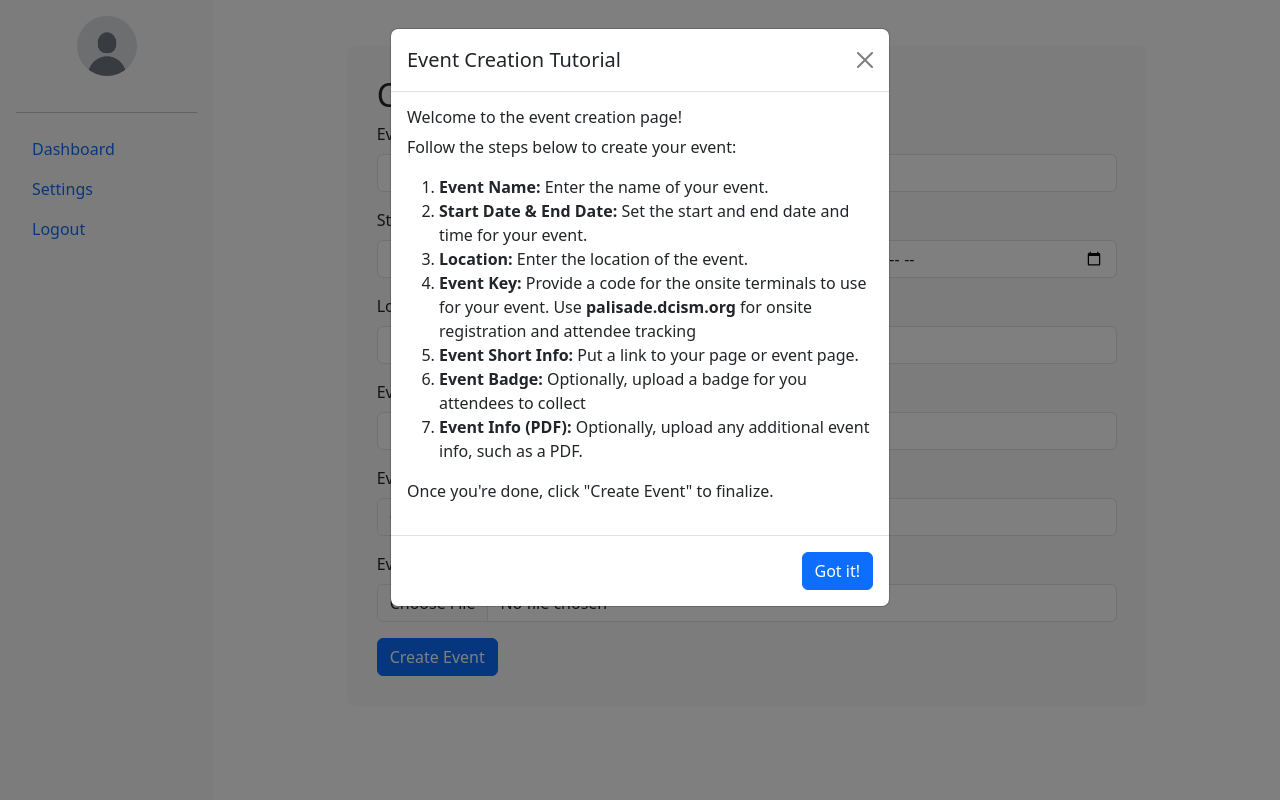
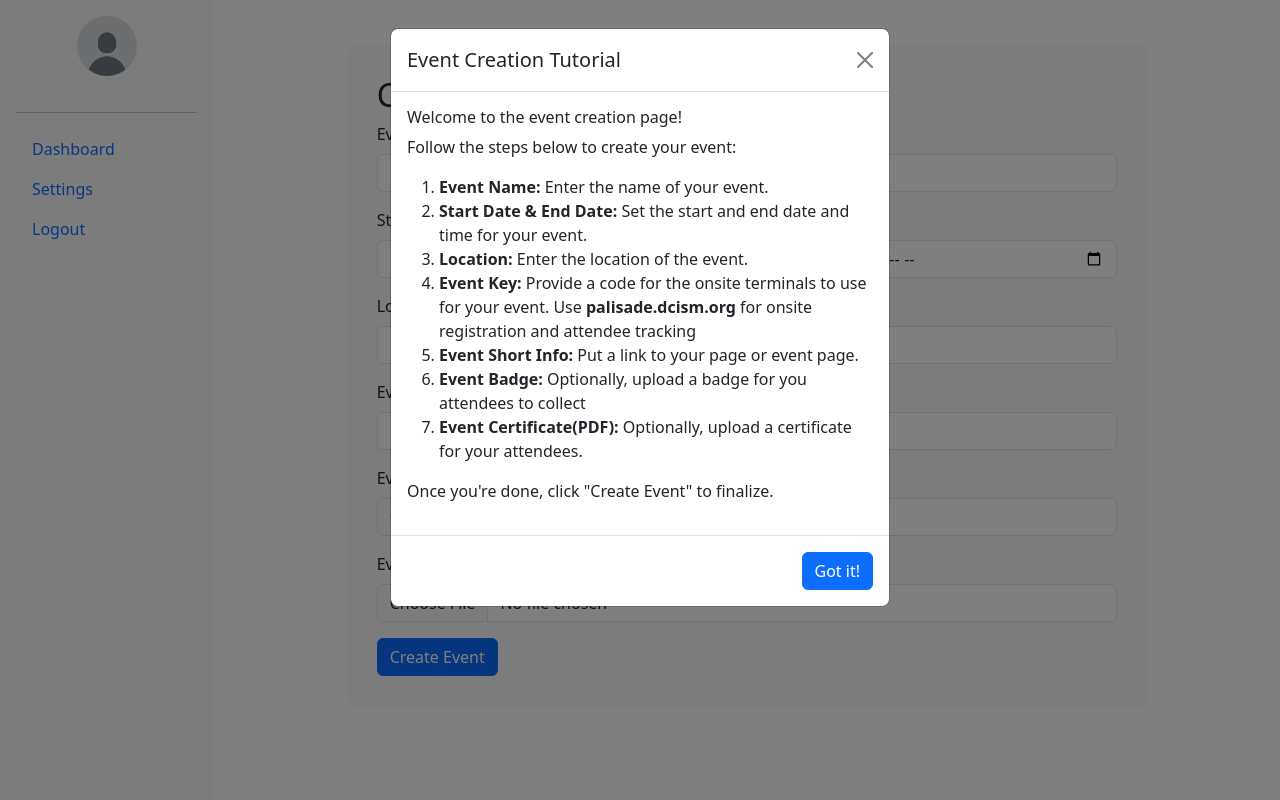
Before and after one commit to p3n74/accountRegistration, a PHP site: page /create-event.php in a window 1280 px wide. Run offline with PHP 8.4, Linux system fonts and the light colour scheme; the visitor is signed in with stand-in values (Sample User, id 1); data that the repository does not hold is empty.

Commit message:
Update create-event.php

```diff
--- a/create-event.php
+++ b/create-event.php
@@ -220,7 +220,7 @@ $conn->close();
             <li><strong>Event Key:</strong> Provide a code for the onsite terminals to use for your event. Use <strong>palisade.dcism.org</strong> for onsite registration and attendee tracking</li>
             <li><strong>Event Short Info:</strong> Put a link to your page or event page.</li>
             <li><strong>Event Badge:</strong> Optionally, upload a badge for you attendees to collect </li>
-            <li><strong>Event Info (PDF):</strong> Optionally, upload any additional event info, such as a PDF.</li>
+            <li><strong>Event Certificate(PDF):</strong> Optionally, upload a certificate for your attendees.</li>
           </ol>
           <p>Once you're done, click "Create Event" to finalize.</p>
         </div>
```
